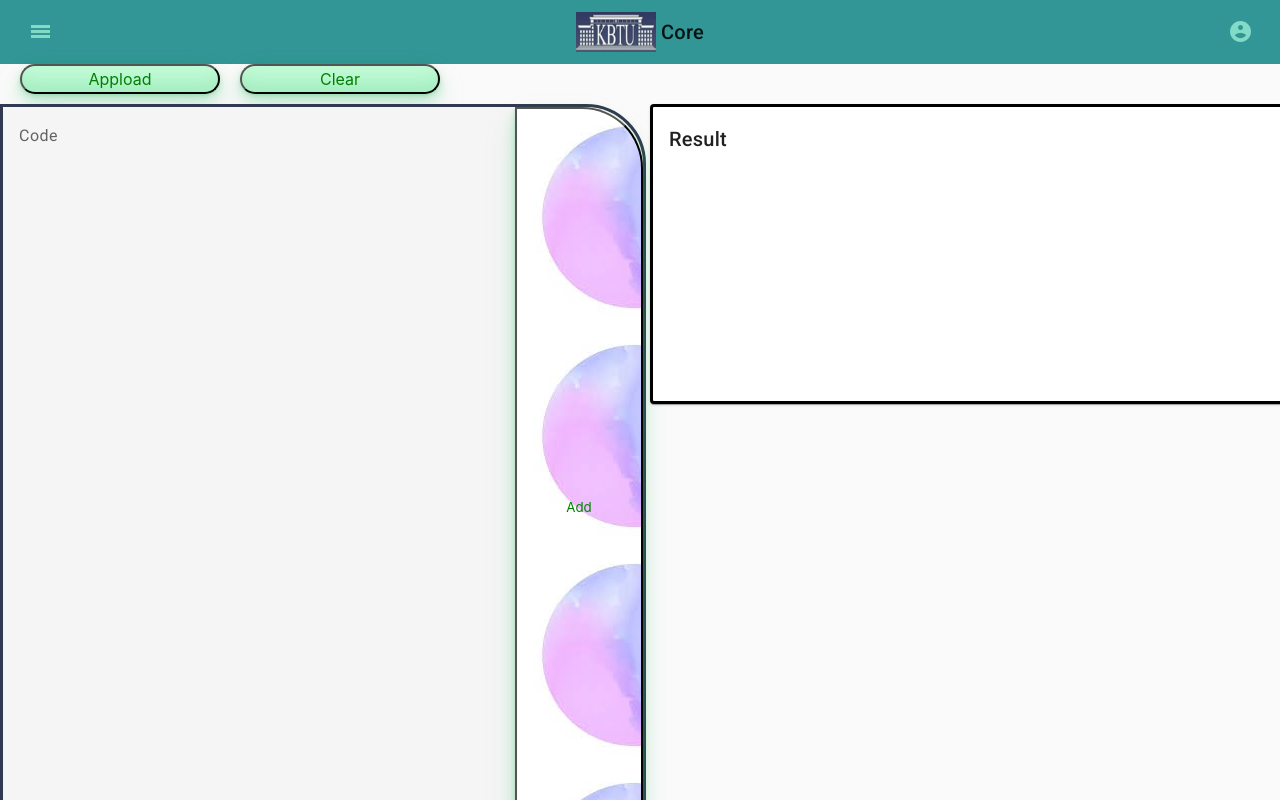
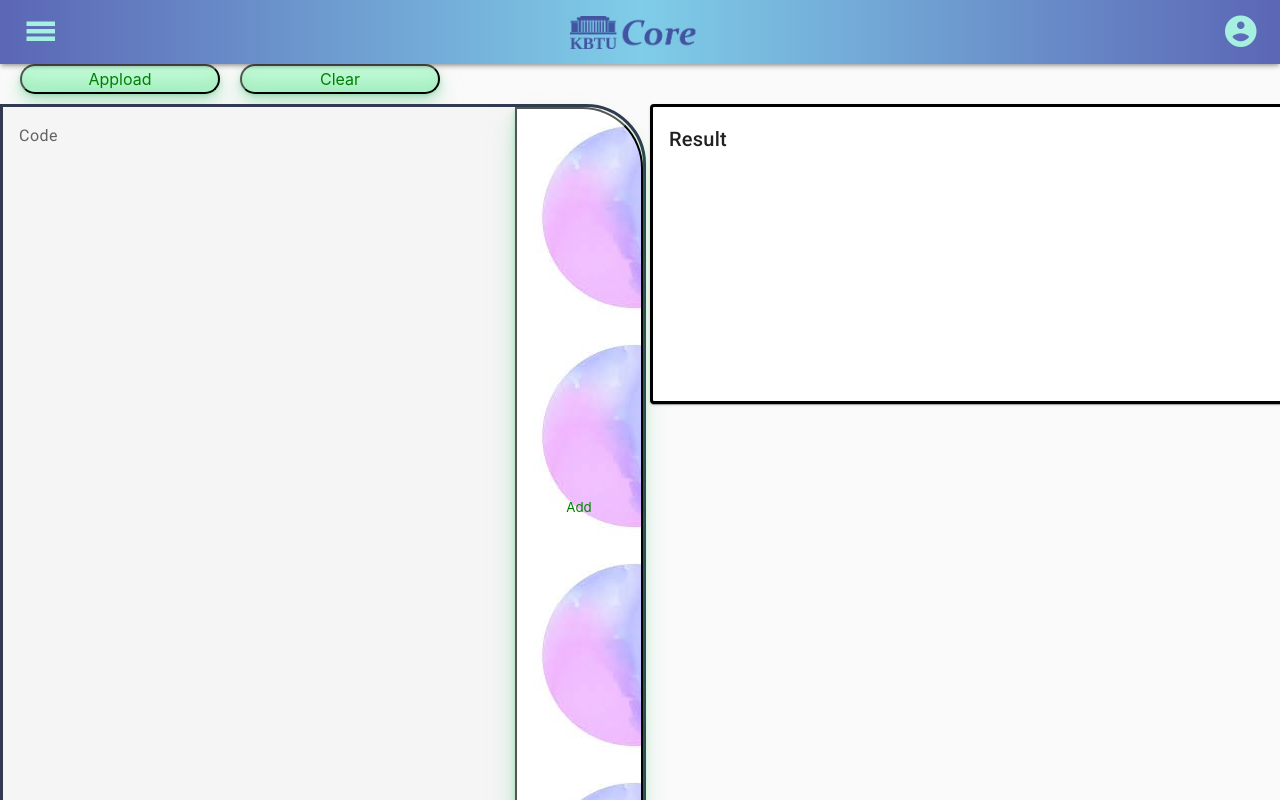
Before and after one commit to asylaimss/WebProject, an Angular app in the folder kbtu_core_front/: page /creator in a window 1280 px wide. Built offline with nearby package versions, Linux system fonts and the light colour scheme.

Commit message:
Andrey: a lot of design changes

```diff
--- a/kbtu_core_front/src/app/lenta/lenta.component.css
+++ b/kbtu_core_front/src/app/lenta/lenta.component.css
@@ -2,7 +2,8 @@
     margin: 0;
     padding: 0;
     /* background: linear-gradient(120deg, #16b4b4, #a32a52); */
-    background: linear-gradient(120deg, #97f4d0, #a4ccfd);
+    /*background: linear-gradient(120deg, #8ce5dc, #9ab9f1);*/
+    background: linear-gradient(150deg, #b7f6df, #94accd);
     overflow: hidden;
 }
 
@@ -31,15 +32,14 @@
     font-weight: 400;
     border-radius: 20px;
 }
-.div_center{
-    background: linear-gradient(120deg, #97d2f4, #5c96dd);
+.div_center{/*
+    background: linear-gradient(120deg, #97d2f4, #5c96dd);*/
     position: relative;
     height: 400px;
-    border: 6px 6px 6px 6px;
-    border-style: outset solid;
-    border-color: rgb(223, 217, 217);
-    border-radius: 10px;
-    margin-bottom: 10px;
+    border-radius: 40px;
+    outline: 3px solid rgb(160, 175, 201);
+
+    margin-bottom: 5%;
     margin-left: auto;
     margin-right: auto;
 }
@@ -47,29 +47,24 @@
 .div_title{
     background-repeat: no-repeat, no-repeat;
     background-size: cover;
-
-    /* background-image: url("{{data1.image}}"); */
-    width: auto;
-    height: 400px;
+    width:100%;
+    height: 100%;
+    border-radius:40px;
     display: block;
-    /* overflow:hidden; */
-    /* word-break: break-all; */
 }
-.div_title:hover {
-    outline: 3px solid rgb(160, 175, 201); /* Цветная рамка */
+.div_center:hover {
+  outline: 4px solid rgb(177, 200, 240); /* Цветная рамка */
    }
 
 .text_title{
     /* background-repeat: no-repeat, no-repeat; */
     max-width: 70%;
     max-height: 30%;
-    -webkit-font-smoothing: antialiased;
+    /*-webkit-font-smoothing: antialiased;*/
     background-color:rgba(30, 30, 30, 0.5);
     position:absolute;
     padding: 10px;
-    text-indent:2px;
-    text-align: justify;
-    letter-spacing: 3px;
+    /*text-align: justify;*/
     bottom:0;
     left:0;
     margin:0;
@@ -77,8 +72,11 @@
     top:80%; */
     /* color: #487284; */
     color: white;
-
-    font-size: 40px;
+    border-bottom-left-radius: 40px;
+    font-size: 2.3rem;
+    line-height: 1.005;
+    font-family: "Comic Sans MS", cursive, sans-serif;
+    font-variant:small-caps;
 }
 .img_title{
 
@@ -92,10 +90,18 @@
     max-width: 500px;
     max-height: 400px;
 }
+.fab{
+  position: fixed;
+  transform: scale(1.2);
+  bottom: 2rem;
+  right: 4rem;
+  color: #a6f0e0;
+  background-color: #5b81b5;
+}
 
 
-h3:hover{
-    outline: 3px dotted rgb(160, 175, 201); /* Цветная рамка */
+p:hover{
+    outline: 1px solid rgba(160, 175, 201,70); /* Цветная рамка */
 }
 a{
     text-decoration: none;
--- a/kbtu_core_front/src/app/lenta/lenta.component.html
+++ b/kbtu_core_front/src/app/lenta/lenta.component.html
@@ -12,11 +12,15 @@
       <a routerLink="/{{data1.id}}">
         <div class="div_title polaroid" style.background-image="url('{{data1.image}}')">
           <!-- <img class="img_title" src="{{data1.image}}">  -->
-          <h3   class="text_title">{{data1.title}}</h3>
+          <p  class="text_title">{{data1.title}}</p>
         </div>
-        <p>{{data1.author}} {{data1.published_at}}</p>
+        <!--<p>{{data1.author}} {{data1.published_at}}</p>-->
       </a>
     </div>
     <h3 *ngIf="!loaded">Post-Main is not loaded(Ask Arslan about this problem)</h3>
+    <button mat-fab extended class="fab" routerLink="/creator">
+      <mat-icon>add</mat-icon>
+      Create
+    </button>
   </div>
 </div>
--- a/kbtu_core_front/src/app/lenta/lenta.component.ts
+++ b/kbtu_core_front/src/app/lenta/lenta.component.ts
@@ -39,4 +39,5 @@ export class LentaComponent {
       console.log(album);
     })
   }
+
 }
--- a/kbtu_core_front/src/app/login-page/login-page.component.css
+++ b/kbtu_core_front/src/app/login-page/login-page.component.css
@@ -9,13 +9,14 @@
 body {
     margin: 0;
     padding: 0;
-    background: linear-gradient(120deg, #97f4d0, #a4ccfd);
+    background: linear-gradient(120deg, #b7f6df, #a4ccfd);
     height: 100vh;
     overflow: hidden;
 }
 
 .title{
     color: rgb(0, 189, 189);
+
 }
 
 .center {
--- a/kbtu_core_front/src/app/main-page/main-page.component.html
+++ b/kbtu_core_front/src/app/main-page/main-page.component.html
@@ -1,2 +1,6 @@
 <p>main-page works!</p>
 <app-lenta></app-lenta>
+<button mat-fab extended>
+    <mat-icon>home</mat-icon>
+    Home
+  </button>
--- a/kbtu_core_front/src/app/top-bar/top-bar.component.css
+++ b/kbtu_core_front/src/app/top-bar/top-bar.component.css
@@ -1,10 +1,27 @@
 @import "~@angular/material/prebuilt-themes/indigo-pink.css";
 #arslan1{
     /* background-image: url("./../../assets/images/images-5.jpeg"); */
-    background-color: rgb(50, 150, 150);
+    /*background-color: rgb(120, 80, 255);*/
+    background: linear-gradient(to right, #5b66b5, #7fcde8,#5b66b5);
+    position: relative;
+  z-index: 24;
 }
 .example-spacer {
     flex: 1 1 auto;
+}
+#loginb{
+  position: relative;
+  left: 0%;
+}
+.center-logo{
+  position:relative;
+  margin: auto;
+  width: 140px;
+  background:url("./../../assets/images/core-logo2.png") center no-repeat; background-size: 100% ;
+}
+
+.icon-size {
+  transform: scale(4);
 }
 .title1{
     text-align: center;
@@ -12,7 +29,7 @@
 }
 
 mat-sidenav {
-    width: 280px;
+    width: 20%;
     padding:15px;
 }
 .mat-drawer {
@@ -29,7 +46,7 @@ mat-sidenav {
 .icon{
     position: relative;
     top: 6px;
-    margin-right: 5px;
+
 }
 .separater{
     margin-bottom: 10px;
@@ -37,23 +54,24 @@ mat-sidenav {
 .create{
     border: 2px dashed;
 }
-.img_kbtu_logo{
-    width: 80px;
-    height: 40px;
-    margin-right: 5px;
+.textt{
+  color: white;
 }
+
 
 
 .button-86 {
     cursor: pointer;
   }
 
+  .top-icon{
+    transform: scale(1.5);
+    font-weight: bold;
+
+
+  }
   mat-icon{
-    width:fit-content;
-    height:auto;
-    font-weight: bold;
-    color: #82dbc7;
-
+    color: #a6f0e0;
   }
 /*
   .button-86::after,
@@ -102,5 +120,5 @@ mat-sidenav {
     transform: translate(0, 5%);
   }*/
   .mat-expansion-panel{
-    background-color: #82dbc7;
+    background-color: #82dbc740;
   }
--- a/kbtu_core_front/src/app/top-bar/top-bar.component.html
+++ b/kbtu_core_front/src/app/top-bar/top-bar.component.html
@@ -10,42 +10,43 @@
 
         <mat-nav-list>
         <mat-list-item class="separater" mat-button (click) = "sidenav.toggle()" routerLink="/">
-                  <mat-icon class="icon">home</mat-icon ><span>Home</span>
+                  <mat-icon class="icon">home</mat-icon ><span class="textt">Home</span>
               </mat-list-item>
       <mat-expansion-panel class="separater" [class.mat-elevation-z0]="true">
 
-          <mat-expansion-panel-header>
+          <mat-expansion-panel-header class="textt">
               Schools
           </mat-expansion-panel-header>
           <mat-nav-list>
 
               <a mat-list-item routerLink="#">
-                  <mat-icon class="icon">computer</mat-icon><span>Information Systems</span>
+                  <mat-icon class="icon">computer</mat-icon><span class="textt">Information Systems</span>
               </a>
               <a mat-list-item routerLink="#">
-                  <mat-icon class="icon">build</mat-icon><span>Oil and Gas</span>
+                  <mat-icon class="icon">build</mat-icon><span class="textt">Oil and Gas</span>
               </a>
               <a mat-list-item routerLink="#">
-                <mat-icon class="icon">card_travel</mat-icon><span>Business</span>
+                <mat-icon class="icon">card_travel</mat-icon><span class="textt">Business</span>
               </a>
               <a mat-list-item routerLink="#">
-                <mat-icon class="icon">account_balance</mat-icon><span>International Economy</span>
+                <mat-icon class="icon">account_balance</mat-icon><span class="textt">International Economy</span>
               </a>
           </mat-nav-list>
       </mat-expansion-panel>
       <mat-expansion-panel class="separater" [class.mat-elevation-z0]="true">
-          <mat-expansion-panel-header>
+          <mat-expansion-panel-header class="textt">
               Kind
           </mat-expansion-panel-header>
-          <mat-nav-list>
-              <a mat-list-item routerLink="#">Tutorial</a>
+          <mat-nav-list class="textt">
+              <a class="textt" mat-list-item routerLink="#">Tutorial</a>
               <a mat-list-item routerLink="#">News</a>
               <a mat-list-item routerLink="#">Article</a>
           </mat-nav-list>
       </mat-expansion-panel>
+      <!--
       <mat-nav-list>
         <a class="create" mat-list-item routerLink="/creator">Create</a>
-      </mat-nav-list>
+      </mat-nav-list>-->
   </mat-nav-list>
 
 
@@ -53,15 +54,15 @@
 
       </mat-sidenav>
       <mat-sidenav-content>
-        <mat-toolbar  id="arslan1" >
-          <button mat-icon-button (click)="sidenav.toggle()" class="example-icon" aria-label="Example icon-button with menu icon">
-            <mat-icon>menu</mat-icon>
+        <mat-toolbar  id="arslan1" class="mat-elevation-z3">
+          <button mat-icon-button (click)="sidenav.toggle()"  aria-label="Example icon-button with menu icon">
+            <mat-icon class="top-icon">menu</mat-icon>
           </button>
-          <span class="example-spacer"></span>
-          <img class="img_kbtu_logo" src = "./../../assets/images/kbtu_logo_5.png" routerLink="/">
-          <span>Core</span>
-          <span class="example-spacer"></span>
-          <button mat-icon-button color="#82dbc7" routerLink="/login"><mat-icon >account_circle</mat-icon></button>
+
+          <button mat-button  routerLink="/"  class="center-logo">
+          </button>
+
+          <button mat-icon-button id="loginb" routerLink="/login"><mat-icon class="top-icon">account_circle</mat-icon></button>
 
       </mat-toolbar>
         <div class="main-content">
```
Also changed, not shown: kbtu_core_front/src/assets/images/core-logo.png (added), kbtu_core_front/src/assets/images/core-logo2.png (added).
